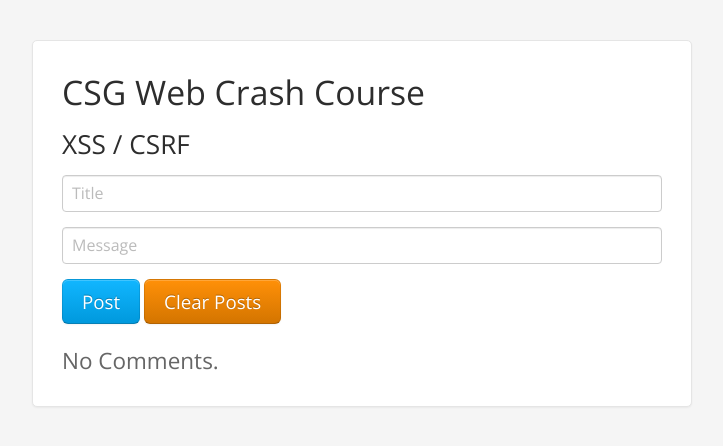
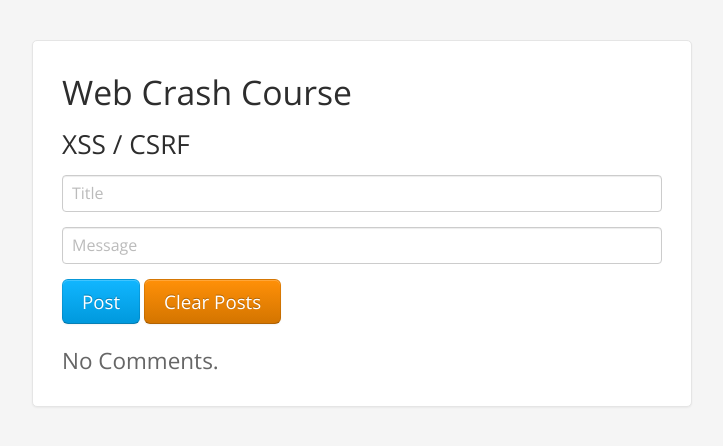
Before and after one commit to scott-hand/web-security-crash-course, a PHP site: page /xss/ in a window 1280 px wide. Shown: the top 446 px of the page, without its empty margins (278-1001 px from the left). Run offline with PHP 8.4, Linux system fonts and the light colour scheme.

Commit message:
Removed some extra or unnecessary files. Cleaned up CSG references.

```diff
--- a/params/index.php
+++ b/params/index.php
@@ -43,7 +43,7 @@
   <body>
     <div class="container">
       <form action="index.php" method="post" class="form-signin">
-        <h2 class="form-signin-heading">CSG Web Crash Course</h2>
+        <h2 class="form-signin-heading">Web Crash Course</h2>
         <h3 class="form-signin-heading">Parameter Tampering</h3>
         <label class="radio">
             <input type="radio" name="item" id="item1" value="item1" checked>
--- a/sqli1/index.php
+++ b/sqli1/index.php
@@ -42,7 +42,7 @@
   <body>
     <div class="container">
       <form action="index.php" method="post" class="form-signin">
-        <h2 class="form-signin-heading">CSG Web Crash Course</h2>
+        <h2 class="form-signin-heading">Web Crash Course</h2>
         <h3 class="form-signin-heading">SQL Injection 1</h3>
         <input type="text" name="username" autocomplete="off" id="username" class="input-block-level" placeholder="Username" onKeyUp="userNameChanged(this.value)">
         <input type="text" name="password" autocomplete="off" id="password" class="input-block-level" placeholder="Password" onKeyUp="passwordChanged(this.value)">
--- a/sqli2/index.php
+++ b/sqli2/index.php
@@ -42,7 +42,7 @@
   <body>
     <div class="container">
       <form action="index.php" method="post" class="form-signin">
-        <h2 class="form-signin-heading">CSG Web Crash Course</h2>
+        <h2 class="form-signin-heading">Web Crash Course</h2>
         <h3 class="form-signin-heading">SQL Injection 2</h3>
         <input type="text" name="username" autocomplete="off" id="username" class="input-block-level" placeholder="Username" onKeyUp="userNameChanged(this.value)">
         <input type="text" name="password" autocomplete="off" id="password" class="input-block-level" placeholder="Password">
--- a/xss/index.php
+++ b/xss/index.php
@@ -43,7 +43,7 @@
   <body>
     <div class="container">
       <form action="index.php" method="post" class="form-signin">
-        <h2 class="form-signin-heading">CSG Web Crash Course</h2>
+        <h2 class="form-signin-heading">Web Crash Course</h2>
         <h3 class="form-signin-heading">XSS / CSRF</h3>
         <input type="text" name="title" autocomplete="off" id="title" class="input-block-level" placeholder="Title">
         <input type="text" name="body" autocomplete="off" id="body" class="input-block-level" placeholder="Message">
```
